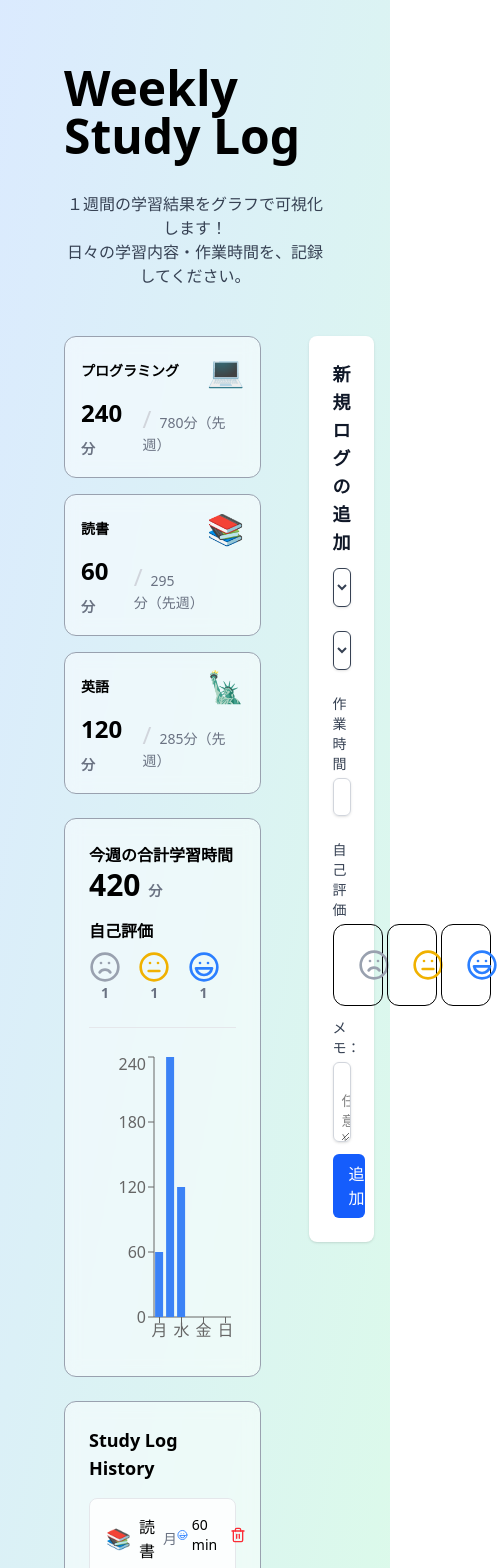
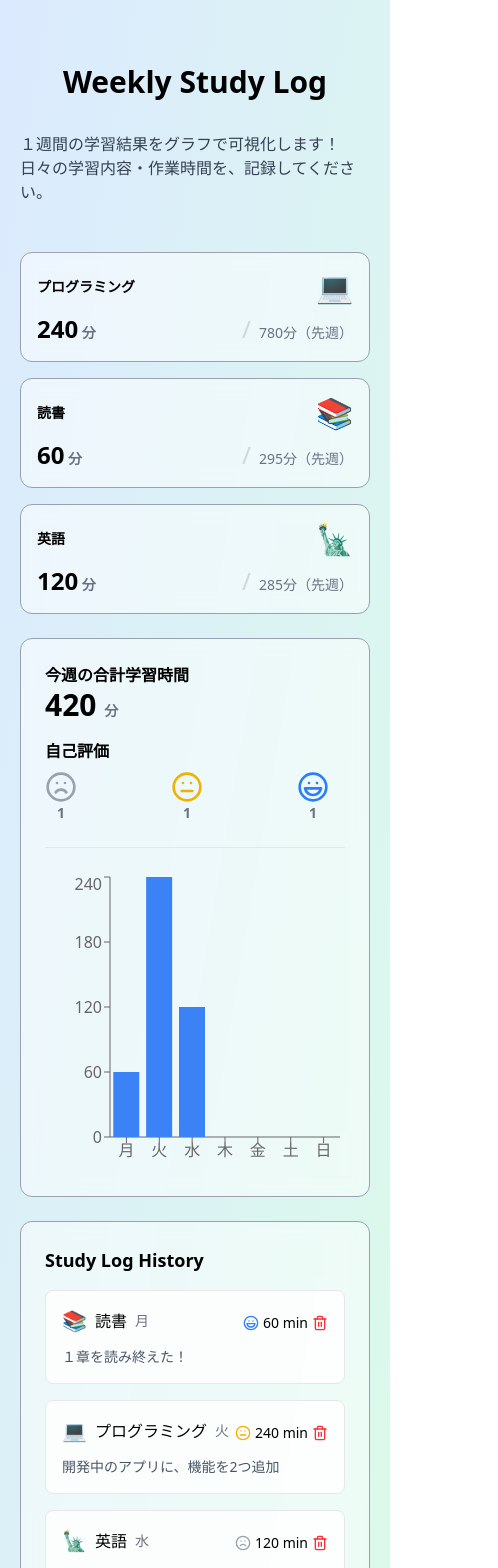
Before and after one commit to oumelab/b13o-weekly-study-log, a React (Vite) app: page / in a window 390 px wide. Shown: the top 1568 px of the page, 498 px wide, since content can reach past the window. Built offline with nearby package versions, Linux system fonts and the light colour scheme.

Commit message:
レスポンシブ調整

```diff
--- a/src/App.tsx
+++ b/src/App.tsx
@@ -27,23 +27,23 @@ function App() {
 
   return (
     <>
-      <div className="min-h-screen  pt-16 pb-8 space-y-12 px-16 bg-gradient-to-br from-blue-100 to-green-100">
+      <div className="min-h-screen pt-16 pb-8 space-y-12 px-5 lg:px-16 bg-gradient-to-br from-blue-100 to-green-100">
         {/* header */}
         <header className="space-y-8 flex flex-col items-center">
-          <h1 className="text-5xl font-bold">Weekly Study Log</h1>
-          <p className="text-gray-700 text-center">
+          <h1 className="text-3xl md:text-5xl font-bold">Weekly Study Log</h1>
+          <p className="text-gray-700 sm:text-center">
             １週間の学習結果をグラフで可視化します！
             <br />
             日々の学習内容・作業時間を、記録してください。
           </p>
         </header>
-        <main className="flex gap-12">
-          <div className="w-3/4 h-full space-y-6">
+        <main className="max-w-7xl mx-auto flex flex-col md:flex-row gap-5 lg:gap-16">
+          <div className="md:w-3/4 h-full space-y-6">
             <CategoryData logs={logs} />
             <TotalAnalytics logs={logs} />
             <StudyLogList logs={logs} onDelete={deleteLog} />
           </div>
-          <div className="w-1/4 h-full">
+          <div className="min-w-fit md:w-1/4 h-full">
             <StudyForm onSubmit={addLog} />
           </div>
         </main>
--- a/src/components/StudyLogForm.tsx
+++ b/src/components/StudyLogForm.tsx
@@ -115,7 +115,7 @@ const StudyForm = memo((props: StudyFormProps) => {
                   type="button"
                   onClick={() => setMotivation(rank as StudyLog["motivation"])}
                   key={rank}
-                  className={`w-full rounded-xl border p-6 ${
+                  className={`w-full rounded-xl border p-6 grid place-items-center ${
                     motivation === rank && "bg-gray-100"
                   }`}
                 >
--- a/src/components/StudyLogList.tsx
+++ b/src/components/StudyLogList.tsx
@@ -1,13 +1,13 @@
-import { Trash2 } from "lucide-react";
-import type { StudyLog } from "../types";
-import { getCategoryIcon, getMotivationObject } from "../utils";
+import {Trash2} from "lucide-react";
+import type {StudyLog} from "../types";
+import {getCategoryIcon, getMotivationObject} from "../utils";
 
 interface StudyLogListProps {
   logs: StudyLog[];
   onDelete: (id: string) => void;
 }
 
-function StudyLogList({ logs, onDelete }: StudyLogListProps) {
+function StudyLogList({logs, onDelete}: StudyLogListProps) {
   return (
     <div className="p-6 border-gray-400 border rounded-xl bg-white/50 backdrop-blur-sm">
       <h2 className="text-lg font-semibold mb-4">Study Log History</h2>
@@ -21,8 +21,8 @@ function StudyLogList({ logs, onDelete }: StudyLogListProps) {
               key={log.id}
               className="p-4 rounded-lg border border-gray-200 bg-white/80 hover:bg-white transition-colors"
             >
-              <div className="flex justify-between items-start">
-                <div className="space-y-1">
+              <div className="flex flex-col gap-2">
+                <div className="flex justify-between space-y-1">
                   <div className="flex items-center gap-2">
                     <p className="text-xl">{categoryIcon}</p>
                     <span className="font-medium capitalize">
@@ -32,9 +32,6 @@ function StudyLogList({ logs, onDelete }: StudyLogListProps) {
                       {log.day}
                     </span>
                   </div>
-                  <p className="text-sm text-gray-600">{log.memo}</p>
-                </div>
-                <div className="flex items-center gap-2">
                   <div className="flex items-center gap-1">
                     {motivationObject && (
                       <motivationObject.Icon
@@ -42,16 +39,19 @@ function StudyLogList({ logs, onDelete }: StudyLogListProps) {
                         }`}
                       />
                     )}
-                    <span className="text-sm font-medium">
+                    <span className="flex-1 text-sm font-medium">
                       {log.minutes} min
                     </span>
+                    <button
+                      onClick={() => onDelete(log.id)}
+                      className="text-red-500 hover:text-red-700 hover:bg-red-50"
+                    >
+                      <Trash2 className="w-4 h-4" />
+                    </button>
                   </div>
-                  <button
-                    onClick={() => onDelete(log.id)}
-                    className="text-red-500 hover:text-red-700 hover:bg-red-50"
-                  >
-                    <Trash2 className="w-4 h-4" />
-                  </button>
+                </div>
+                <div className="flex items-center gap-2">
+                  <p className="text-sm text-gray-600">{log.memo}</p>
                 </div>
               </div>
             </div>
```
